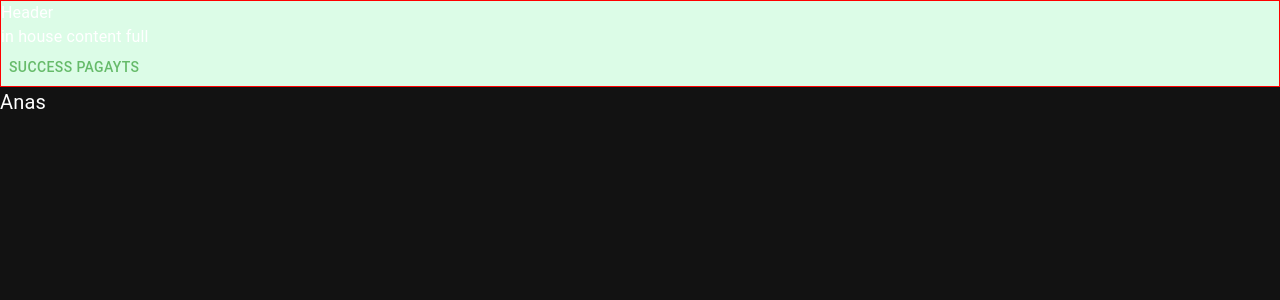
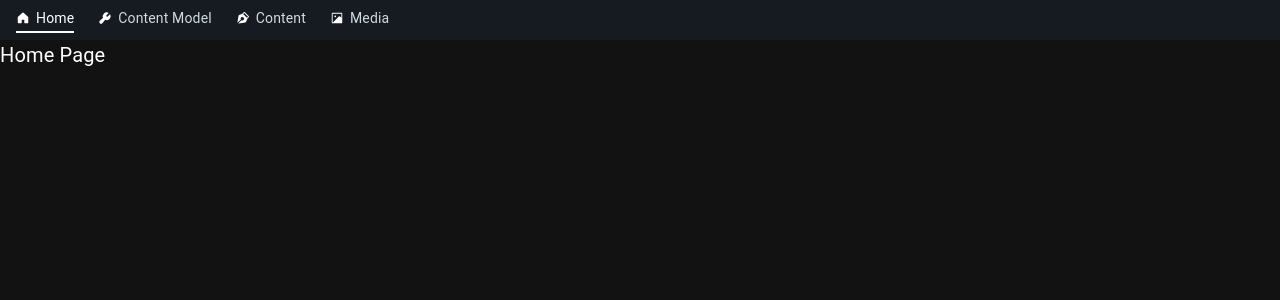
Before and after one commit to sumantaparida/in-house-contentful, a Next.js app: page / in a window 1280 px wide. Shown: the top 300 px of the page. Built offline with nearby package versions, Linux system fonts and the light colour scheme.

Commit message:
chore: add navigation bar

```diff
--- /dev/null
+++ b/src/components/NavItem/index.tsx
@@ -0,0 +1,17 @@
+import Link from 'next/link';
+
+import styles from '../../styles/Navbar.module.css';
+
+const NavItem = ({ text, href, active, icon }: any) => {
+    return (
+        <Link
+            href={href}
+            className={`${styles.link} ${active ? `${styles.active}` : ''}`}
+        >
+            <div className={styles.icon}>{icon}</div>
+            {text}
+        </Link>
+    );
+};
+
+export default NavItem;
--- /dev/null
+++ b/src/components/Navbar/index.tsx
@@ -0,0 +1,120 @@
+import { useRouter } from 'next/router';
+import React, { useState } from 'react';
+
+import styles from '../../styles/Navbar.module.css';
+import NavItem from '../NavItem';
+
+const MENU_LIST = [
+    {
+        text: 'Home',
+        href: '/',
+        icon: (
+            <svg
+                data-test-id="cf-ui-icon"
+                viewBox="0 0 16 16"
+                aria-hidden="true"
+            >
+                <g clipPath="url(#Home_svg__a)">
+                    <path
+                        d="m13.675 6.481-5-4.544a1 1 0 0 0-1.35 0l-5 4.544A1 1 0 0 0 2 7.22v5.756A.995.995 0 0 0 3 14h3a.5.5 0 0 0 .5-.5v-3A.5.5 0 0 1 7 10h2a.5.5 0 0 1 .5.5v3a.5.5 0 0 0 .5.5h3c.166.001.33-.04.475-.119A1.005 1.005 0 0 0 14 13V7.219a1 1 0 0 0-.325-.738Z"
+                        fill="#fff"
+                    />
+                </g>
+                <defs>
+                    <clipPath id="Home_svg__a">
+                        <path fill="#fff" d="M0 0h16v16H0z" />
+                    </clipPath>
+                </defs>
+            </svg>
+        ),
+    },
+    {
+        text: 'Content Model',
+        href: '/contentModel',
+        icon: (
+            <svg
+                data-test-id="cf-ui-icon"
+                viewBox="0 0 16 16"
+                aria-hidden="true"
+            >
+                <g clipPath="url(#Wrench_svg__a)">
+                    <path
+                        d="M13.181 9.181a4.537 4.537 0 0 1-4.994.944l-3.25 3.762c-.006.013-.018.02-.025.025a1.993 1.993 0 0 1-2.825 0 1.993 1.993 0 0 1 0-2.825l.025-.025 3.763-3.25a4.5 4.5 0 0 1 5.881-5.95.493.493 0 0 1 .281.605.5.5 0 0 1-.125.208l-2.43 2.431.23 1.181 1.182.232 2.43-2.432a.5.5 0 0 1 .813.157 4.481 4.481 0 0 1-.956 4.937Z"
+                        fill="#fff"
+                    />
+                </g>
+                <defs>
+                    <clipPath id="Wrench_svg__a">
+                        <path fill="#fff" d="M0 0h16v16H0z" />
+                    </clipPath>
+                </defs>
+            </svg>
+        ),
+    },
+    {
+        text: 'Content',
+        href: '/content',
+        icon: (
+            <svg
+                data-test-id="cf-ui-icon"
+                viewBox="0 0 16 16"
+                aria-hidden="true"
+            >
+                <g clipPath="url(#Pen_svg__a)">
+                    <path
+                        d="M14.5 5.794 10.206 1.5a1.006 1.006 0 0 0-1.412 0L7.225 3.069 3.594 4.43a.994.994 0 0 0-.631.769l-1.3 7.787a.25.25 0 0 0 .425.22l3.437-3.445a2 2 0 1 1 .712.712l-3.443 3.438a.25.25 0 0 0 .219.425l7.787-1.293a1.014 1.014 0 0 0 .769-.638l1.362-3.631 1.57-1.569a.994.994 0 0 0 0-1.412Zm-2 2L8.206 3.5 9.5 2.206 13.794 6.5 12.5 7.794Z"
+                        fill="#fff"
+                    />
+                </g>
+                <defs>
+                    <clipPath id="Pen_svg__a">
+                        <path fill="#fff" d="M0 0h16v16H0z" />
+                    </clipPath>
+                </defs>
+            </svg>
+        ),
+    },
+    {
+        text: 'Media',
+        href: '/media',
+        icon: (
+            <svg
+                data-test-id="cf-ui-icon"
+                viewBox="0 0 32 32"
+                aria-hidden="true"
+            >
+                <path
+                    fill="#fff"
+                    d="M26 4H6a2 2 0 0 0-2 2v20a2 2 0 0 0 2 2h20a2 2 0 0 0 2-2V6a2 2 0 0 0-2-2ZM6 6h20v9.672l-3.086-3.087a2 2 0 0 0-2.828 0L6.671 26H6V6Zm4 6a2 2 0 1 1 4 0 2 2 0 0 1-4 0Z"
+                />
+            </svg>
+        ),
+    },
+];
+const Navbar = () => {
+    const router = useRouter();
+    const activeTab = router.pathname;
+    const [active, setActive] = useState(activeTab);
+
+    return (
+        <header className={styles.navHeader}>
+            <nav className={styles.navBar}>
+                <div className={styles.navMenuList}>
+                    {MENU_LIST.map(menu => (
+                        <div
+                            onClick={() => {
+                                setActive(menu.href);
+                            }}
+                            key={menu.text}
+                            role="presentation"
+                        >
+                            <NavItem active={active === menu.href} {...menu} />
+                        </div>
+                    ))}
+                </div>
+            </nav>
+        </header>
+    );
+};
+
+export default Navbar;
--- /dev/null
+++ b/src/pages/404.tsx
@@ -0,0 +1,11 @@
+import { useRouter } from 'next/router';
+import { useEffect } from 'react';
+
+const ErrorPage = () => {
+    const router = useRouter();
+    useEffect(() => {
+        router.push('/');
+    });
+};
+
+export default ErrorPage;
--- /dev/null
+++ b/src/pages/content/index.tsx
@@ -0,0 +1,12 @@
+import Navbar from '@/components/Navbar';
+
+const Content = () => {
+    return (
+        <>
+            <Navbar />
+            Content Page
+        </>
+    );
+};
+
+export default Content;
--- /dev/null
+++ b/src/pages/contentModel/index.tsx
@@ -0,0 +1,12 @@
+import Navbar from '@/components/Navbar';
+
+const ContentModel = () => {
+    return (
+        <>
+            <Navbar />
+            Content Model Page
+        </>
+    );
+};
+
+export default ContentModel;
--- a/src/pages/index.tsx
+++ b/src/pages/index.tsx
@@ -1,3 +1,4 @@
+import Navbar from '@/components/Navbar';
 import { Meta } from '@/layouts/Meta';
 import { Main } from '@/templates/Main';
 
@@ -11,7 +12,8 @@ const Index = () => {
                 />
             }
         >
-            Anas
+            <Navbar />
+            Home Page
         </Main>
     );
 };
--- /dev/null
+++ b/src/pages/media/index.tsx
@@ -0,0 +1,12 @@
+import Navbar from '@/components/Navbar';
+
+const Media = () => {
+    return (
+        <>
+            <Navbar />
+            Content Media Page
+        </>
+    );
+};
+
+export default Media;
--- /dev/null
+++ b/src/styles/Navbar.module.css
@@ -0,0 +1,35 @@
+.navHeader {
+    position: sticky;
+    z-index: 30;
+    top: 0;
+}
+.link {
+    color: #cfd9e0;
+    font-size: 14px;
+    display: flex;
+    align-items: center;
+    gap: 6px;
+}
+
+.navBar {
+    display: flex;
+    height: 40px;
+    padding: 16px;
+    align-items: center;
+    background-color: rgb(22, 27, 34);
+}
+
+.navMenuList {
+    display: flex;
+    width: 50%;
+    gap: 24px;
+}
+.active {
+    padding-bottom: 2px;
+    border-bottom: 2px solid #fff;
+    color: #fff;
+}
+
+.icon {
+    width: 14px;
+}
--- a/src/templates/Main.tsx
+++ b/src/templates/Main.tsx
@@ -1,7 +1,6 @@
-// import Link from 'next/link';
 import type { ReactNode } from 'react';
 
-import Header from '@/components/Header';
+// import Header from '@/components/Header';
 
 type IMainProps = {
     meta?: ReactNode;
@@ -12,7 +11,7 @@ const Main = (props: IMainProps) => (
     <div className="flex w-full flex-col">
         {props.meta}
         <div className="">
-            <Header name="Header" />
+            {/* <Header name="Header" /> */}
             <main className="text-xl">{props.children}</main>
         </div>
     </div>
```
